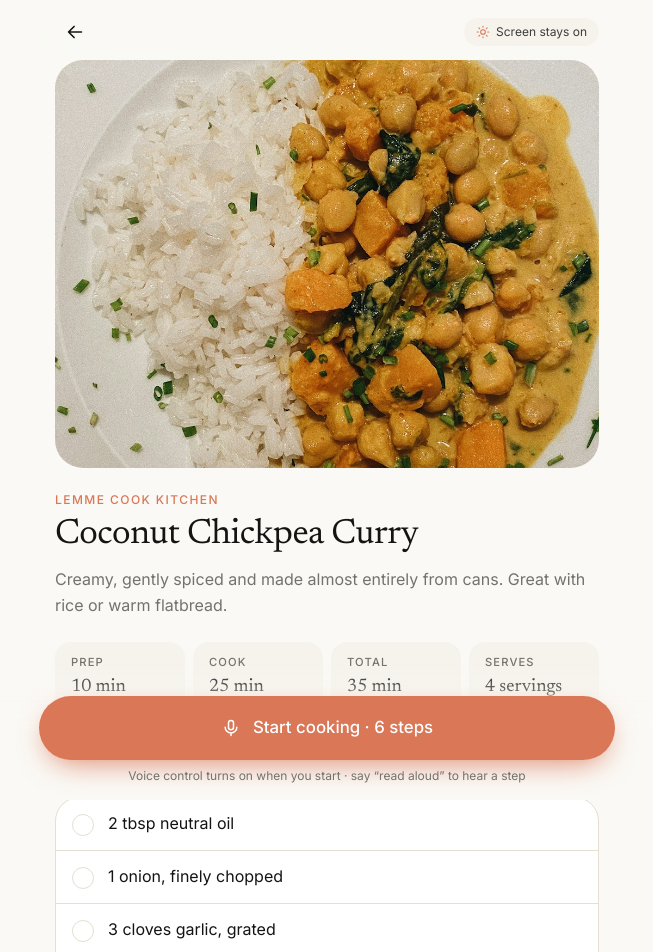
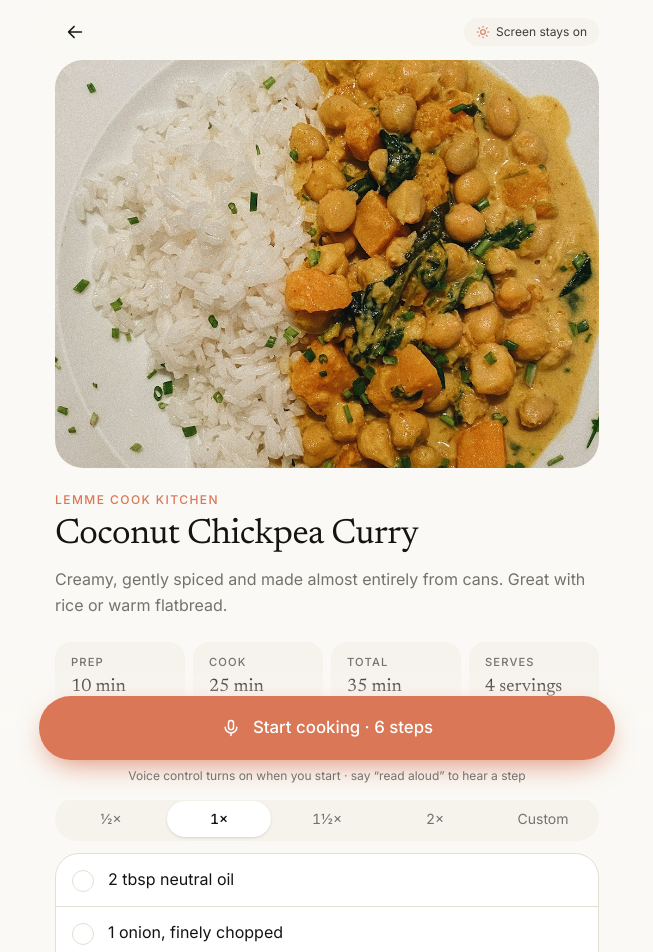
Before and after one commit to ZealinBee/lemmecook, a Next.js app: page /cook/d-chickpea-curry in a window 1280 px wide. Shown: the top 952 px of the page, without its empty margins (313-966 px from the left). Built offline with nearby package versions, Linux system fonts and the light colour scheme.

Commit message:
custom ingredients scale

```diff
--- a/src/components/cook-view.tsx
+++ b/src/components/cook-view.tsx
@@ -25,6 +25,7 @@ import { useRecipes } from "@/hooks/use-recipes";
 import { useSpeech } from "@/hooks/use-speech";
 import { detectLanguage, stepPrefix } from "@/lib/language";
 import { getDefaultRecipe, suggestDefaults } from "@/lib/default-recipes";
+import { formatScale, scaleIngredient, SCALES } from "@/lib/scale";
 import { useTimers, type Timer } from "@/hooks/use-timers";
 import { useVoiceControl } from "@/hooks/use-voice-control";
 import { useWakeLock } from "@/hooks/use-wake-lock";
@@ -85,6 +86,7 @@ function Cook({ recipe }: { recipe: Recipe }) {
   const [step, setStep] = useState(0);
   const [sheet, setSheet] = useState<Sheet>(null);
   const [checked, setChecked] = useState<Set<number>>(() => new Set());
+  const [scale, setScale] = useState(1);
   const [toast, setToast] = useState<string | null>(null);
 
   const screenOn = useWakeLock(true);
@@ -246,6 +248,8 @@ function Cook({ recipe }: { recipe: Recipe }) {
           screenOn={screenOn}
           checked={checked}
           onToggle={toggleChecked}
+          scale={scale}
+          onScale={setScale}
           onStart={startCooking}
         />
       )}
@@ -291,7 +295,8 @@ function Cook({ recipe }: { recipe: Recipe }) {
       )}
 
       <BottomSheet open={sheet === "ingredients"} onClose={() => setSheet(null)} title="Ingredients">
-        <IngredientList items={recipe.ingredients} checked={checked} onToggle={toggleChecked} />
+        <ScalePicker scale={scale} onScale={setScale} className="mb-3" />
+        <IngredientList items={recipe.ingredients} scale={scale} checked={checked} onToggle={toggleChecked} />
       </BottomSheet>
 
       <BottomSheet open={sheet === "help"} onClose={() => setSheet(null)} title="Say things like…">
@@ -333,19 +338,23 @@ function Overview({
   screenOn,
   checked,
   onToggle,
+  scale,
+  onScale,
   onStart,
 }: {
   recipe: Recipe;
   screenOn: boolean;
   checked: Set<number>;
   onToggle: (i: number) => void;
+  scale: number;
+  onScale: (f: number) => void;
   onStart: (at?: number) => void;
 }) {
   const meta = [
     { label: "Prep", value: formatMinutes(recipe.prepMinutes), icon: ClockIcon },
     { label: "Cook", value: formatMinutes(recipe.cookMinutes), icon: ClockIcon },
     { label: "Total", value: formatMinutes(recipe.totalMinutes), icon: ClockIcon },
-    { label: "Serves", value: recipe.yield, icon: UsersIcon },
+    { label: "Serves", value: recipe.yield && scaleIngredient(recipe.yield, scale), icon: UsersIcon },
   ].filter((m) => m.value);
 
   return (
@@ -404,7 +413,8 @@ function Overview({
               {checked.size} of {recipe.ingredients.length} ready
             </span>
           </div>
-          <IngredientList items={recipe.ingredients} checked={checked} onToggle={onToggle} />
+          <ScalePicker scale={scale} onScale={onScale} className="mb-3" />
+          <IngredientList items={recipe.ingredients} scale={scale} checked={checked} onToggle={onToggle} />
         </section>
 
         <section className="mt-10">
@@ -604,12 +614,69 @@ function DoneView({ recipe, onBack, onRestart }: { recipe: Recipe; onBack: () =>
 
 /* ------------------------------- Components ------------------------------- */
 
+function ScalePicker({ scale, onScale, className = "" }: { scale: number; onScale: (f: number) => void; className?: string }) {
+  const [editing, setEditing] = useState(false);
+  const [draft, setDraft] = useState("");
+  const custom = !SCALES.includes(scale);
+  const pill = (on: boolean) =>
+    `h-9 flex-1 rounded-full text-sm tabular-nums transition ${
+      on ? "bg-card font-medium text-ink shadow-sm" : "text-muted active:bg-oat"
+    }`;
+
+  return (
+    <div role="radiogroup" aria-label="Scale recipe" className={`flex gap-1 rounded-full bg-paper p-1 ${className}`}>
+      {SCALES.map((f) => (
+        <button key={f} role="radio" aria-checked={f === scale} onClick={() => onScale(f)} className={pill(f === scale)}>
+          {formatScale(f)}
+        </button>
+      ))}
+      {editing ? (
+        <label className={`${pill(true)} flex items-center justify-center gap-0.5 px-2`}>
+          <input
+            autoFocus
+            type="number"
+            inputMode="decimal"
+            min={0.1}
+            max={20}
+            step={0.25}
+            aria-label="Custom scale"
+            value={draft}
+            onChange={(e) => {
+              setDraft(e.target.value);
+              const f = parseFloat(e.target.value.replace(",", "."));
+              if (f > 0 && f <= 20) onScale(f);
+            }}
+            onBlur={() => setEditing(false)}
+            onKeyDown={(e) => e.key === "Enter" && e.currentTarget.blur()}
+            className="w-10 bg-transparent text-center outline-none [appearance:textfield] [&::-webkit-inner-spin-button]:appearance-none"
+          />
+          ×
+        </label>
+      ) : (
+        <button
+          role="radio"
+          aria-checked={custom}
+          onClick={() => {
+            setDraft(custom ? String(scale) : "");
+            setEditing(true);
+          }}
+          className={pill(custom)}
+        >
+          {custom ? `${Math.round(scale * 100) / 100}×` : "Custom"}
+        </button>
+      )}
+    </div>
+  );
+}
+
 function IngredientList({
   items,
+  scale,
   checked,
   onToggle,
 }: {
   items: string[];
+  scale: number;
   checked: Set<number>;
   onToggle: (i: number) => void;
 }) {
@@ -632,7 +699,7 @@ function IngredientList({
                 {on && <CheckIcon width={14} height={14} strokeWidth={2.6} />}
               </span>
               <span className={`text-[1rem] leading-snug transition ${on ? "text-muted line-through decoration-muted/50" : "text-ink"}`}>
-                {item}
+                {scaleIngredient(item, scale)}
               </span>
             </button>
           </li>
--- /dev/null
+++ b/src/lib/scale.ts
@@ -0,0 +1,91 @@
+/** Multiply the quantity in an ingredient line, e.g. "1½ tsp salt" × 2 → "3 tsp salt". */
+
+export const SCALES = [0.5, 1, 1.5, 2];
+
+const GLYPHS: Record<string, number> = {
+  "½": 1 / 2,
+  "⅓": 1 / 3,
+  "⅔": 2 / 3,
+  "¼": 1 / 4,
+  "¾": 3 / 4,
+  "⅕": 1 / 5,
+  "⅖": 2 / 5,
+  "⅗": 3 / 5,
+  "⅘": 4 / 5,
+  "⅙": 1 / 6,
+  "⅚": 5 / 6,
+  "⅛": 1 / 8,
+  "⅜": 3 / 8,
+  "⅝": 5 / 8,
+  "⅞": 7 / 8,
+};
+const G = Object.keys(GLYPHS).join("");
+
+// "1 1/2", "1½", "1/2", "½", "1.5", "1,5", "2"
+const NUM = `(?:\\d+\\s+\\d+/\\d+|\\d+\\s*[${G}]|\\d+/\\d+|\\d+(?:[.,]\\d+)?|[${G}])`;
+// A number, optionally a range: "1-2", "2 – 3", "3 to 4"
+const QTY = new RegExp(`(?<![\\w/])(${NUM})(?:(\\s*(?:-|–|—|to)\\s*)(${NUM}))?(?![\\d/])`, "g");
+
+// Nice kitchen fractions, as [value, glyph].
+const FRACTIONS: [number, string][] = [
+  [0, ""],
+  [1 / 8, "⅛"],
+  [1 / 4, "¼"],
+  [1 / 3, "⅓"],
+  [1 / 2, "½"],
+  [2 / 3, "⅔"],
+  [3 / 4, "¾"],
+  [1, ""],
+];
+
+function parse(s: string): number {
+  s = s.trim();
+  let m = s.match(/^(\d+)\s+(\d+)\/(\d+)$/);
+  if (m) return +m[1] + +m[2] / +m[3];
+  m = s.match(new RegExp(`^(\\d+)\\s*([${G}])$`));
+  if (m) return +m[1] + GLYPHS[m[2]];
+  m = s.match(/^(\d+)\/(\d+)$/);
+  if (m) return +m[1] / +m[2];
+  if (GLYPHS[s]) return GLYPHS[s];
+  return parseFloat(s.replace(",", "."));
+}
+
+function format(n: number, decimal: "." | "," | null): string {
+  if (n >= 10) return String(Math.round(n));
+  // The recipe wrote "1.5" or "2,5 dl" — answer in kind.
+  if (decimal) {
+    const places = n < 1 ? 100 : 10;
+    return String(Math.round(n * places) / places).replace(".", decimal);
+  }
+
+  let whole = Math.floor(n);
+  const frac = n - whole;
+  const [value, nearest] = FRACTIONS.reduce((a, b) => (Math.abs(b[0] - frac) < Math.abs(a[0] - frac) ? b : a));
+  let glyph = nearest;
+  if (value === 1) whole += 1;
+  if (whole === 0 && !glyph) glyph = "⅛";
+  return whole ? `${whole}${glyph}` : glyph;
+}
+
+function scaleNumber(s: string, factor: number): string {
+  const decimal = /\d[.,]\d/.test(s) ? (s.includes(",") ? "," : ".") : null;
+  return format(parse(s) * factor, decimal);
+}
+
+/** Scales the first quantity outside parentheses, so "1 can (400 g)" → "2 cans (400 g)"-style lines keep the can size. */
+export function scaleIngredient(line: string, factor: number): string {
+  if (factor === 1) return line;
+  for (const m of line.matchAll(QTY)) {
+    const before = line.slice(0, m.index);
+    const depth = (before.match(/\(/g)?.length ?? 0) - (before.match(/\)/g)?.length ?? 0);
+    if (depth > 0) continue;
+    const [all, a, sep, b] = m;
+    const scaled = scaleNumber(a, factor) + (b ? sep + scaleNumber(b, factor) : "");
+    return before + scaled + line.slice(m.index + all.length);
+  }
+  return line;
+}
+
+export function formatScale(f: number): string {
+  return `${format(f, null)}×`;
+}
```
